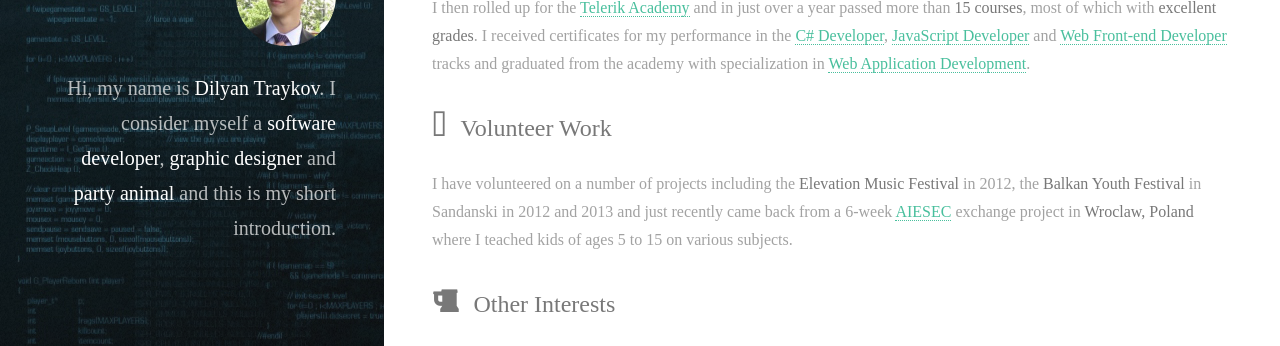
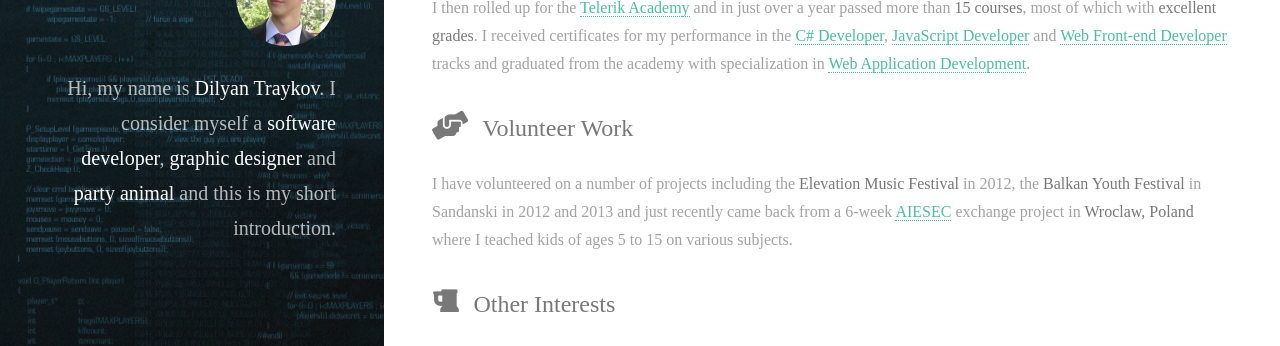
Before and after one commit to dilyantraykov/dilyantraykov.github.io, a Jekyll site: the page built from index.md, in a window 1280 px wide and 900 px high, scrolled down 766 px. Shown: the part 150-496 px from the top of the window. Built offline with Jekyll 4.4.1, drawn with Linux system fonts in a browser that asks for light colours; nearby versions of some CDN libraries; some web fonts are replaced.

Commit message:
Update volunteering icon

```diff
--- a/index.md
+++ b/index.md
@@ -25,7 +25,7 @@
 
 I then rolled up for the [Telerik Academy](http://telerikacademy.com/) and in just over a year passed more than **15 courses**, most of which with **excellent grades**. I received certificates for my performance in the [C# Developer](http://my.telerikacademy.com/certificates/View/1587/30ce1177?lipi=urn%3Ali%3Apage%3Ad_flagship3_profile_view_base%3BDu16QdihQg%2BghoNEhjQIWw%3D%3D), [JavaScript Developer](http://my.telerikacademy.com/certificates/View/1684/dc9899b8?lipi=urn%3Ali%3Apage%3Ad_flagship3_profile_view_base%3BDu16QdihQg%2BghoNEhjQIWw%3D%3D) and [Web Front-end Developer](http://my.telerikacademy.com/certificates/View/2179/d3b5390d?lipi=urn%3Ali%3Apage%3Ad_flagship3_profile_view_base%3BDu16QdihQg%2BghoNEhjQIWw%3D%3D) tracks and graduated from the academy with specialization in [Web Application Development](http://my.telerikacademy.com/certificates/View/1783/0b31ed0f?lipi=urn%3Ali%3Apage%3Ad_flagship3_profile_view_base%3BDu16QdihQg%2BghoNEhjQIWw%3D%3D).
 
-## <i class="fa fa-hands-helping" aria-hidden="true"></i> Volunteer Work
+## <i class="fas fa-hands-helping" aria-hidden="true"></i> Volunteer Work
 
 I have volunteered on a number of projects including the **Elevation Music Festival** in 2012, the **Balkan Youth Festival** in Sandanski in 2012 and 2013 and just recently came back from a 6-week [AIESEC](http://aiesec.bg/) exchange project in **Wroclaw, Poland** where I teached kids of ages 5 to 15 on various subjects.
 
```
